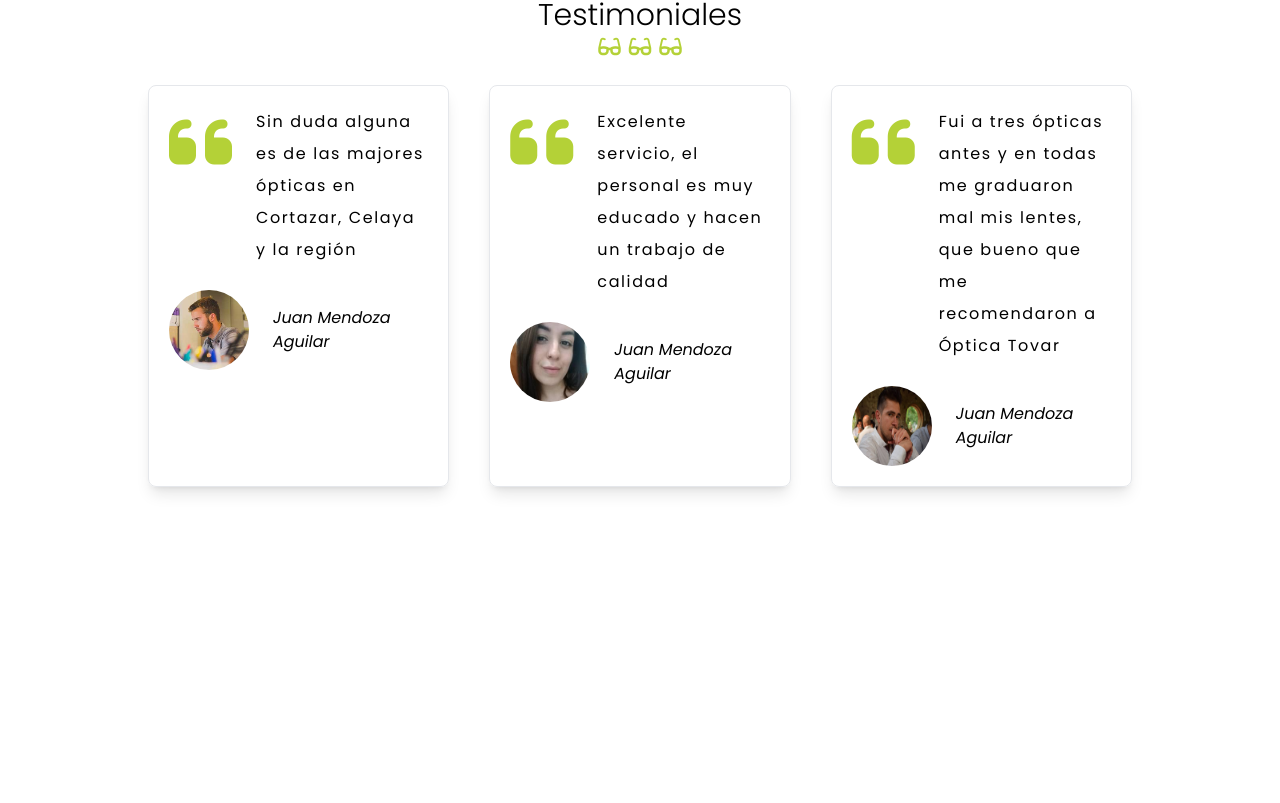
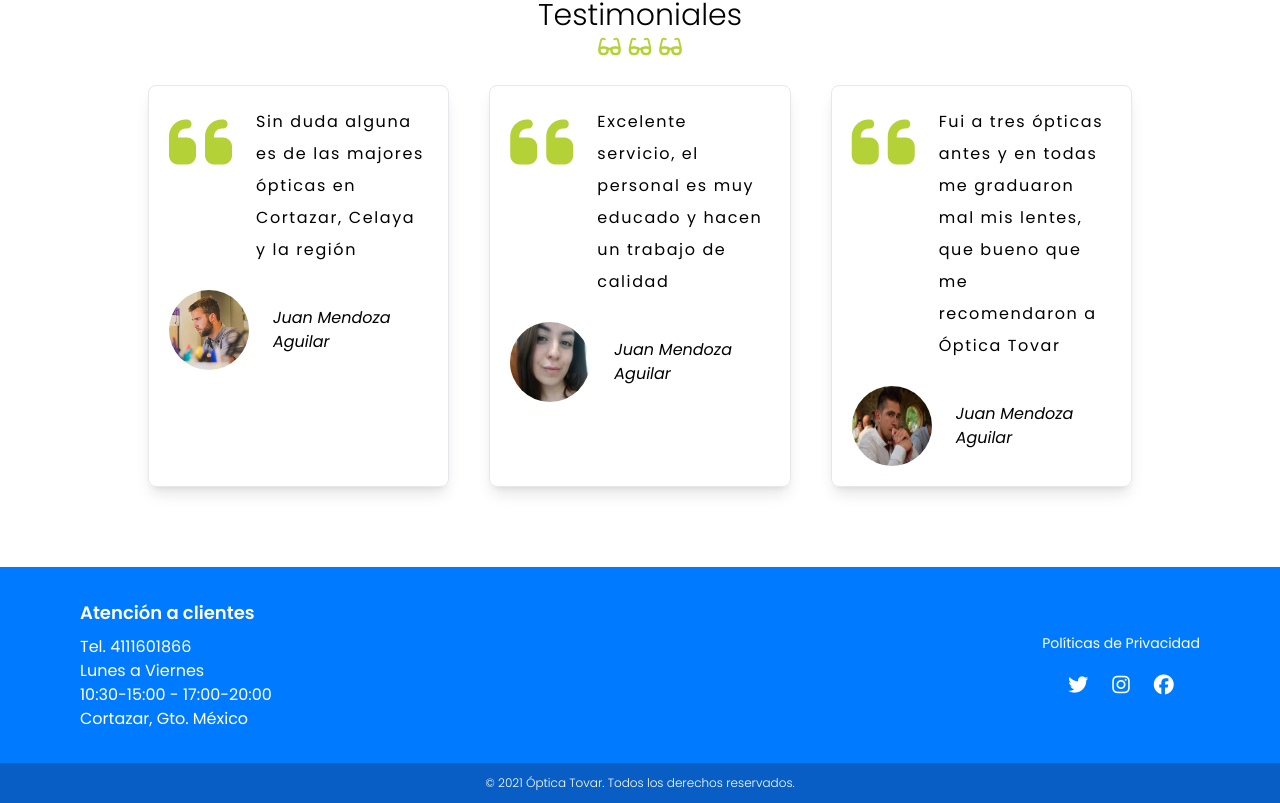
Before and after one commit to FernandoAcTr/ProyectoUnirFrontend, a React (Vite) app: page / in a window 1280 px wide. Shown: the part 2679-3482 px from the top of the page. Before the commit the page ends 3246 px from the top, so only its background shows below. Built offline with nearby package versions, Linux system fonts and the light colour scheme.

Commit message:
feat: agregar componente Footer a la página de inicio

```diff
--- /dev/null
+++ b/src/pages/home/footer.tsx
@@ -0,0 +1,46 @@
+const Footer = () => {
+  return (
+    <footer className='bg-primary-700 text-white pt-8'>
+      <div className='max-w-6xl mx-auto px-4 flex flex-col md:flex-row justify-between items-center'>
+        {/* Información de atención al cliente */}
+        <div className='text-center md:text-left'>
+          <h3 className='text-lg font-semibold'>Atención a clientes</h3>
+          <p className='mt-2'>
+            Tel.{' '}
+            <a href='tel:4111601866' className='hover:underline'>
+              4111601866
+            </a>
+          </p>
+          <p>Lunes a Viernes</p>
+          <p>10:30-15:00 - 17:00-20:00</p>
+          <p>Cortazar, Gto. México</p>
+        </div>
+        {/* Enlaces y redes sociales */}
+        <div className='mt-6 md:mt-0 text-center'>
+          <div className='mb-4'>
+            <a href='/privacidad' className='text-sm hover:underline'>
+              Políticas de Privacidad
+            </a>
+          </div>
+          <div className='flex justify-center space-x-6'>
+            <a href='https://twitter.com' target='_blank' className='hover:text-gray-300'>
+              <i className='fab fa-twitter text-xl' />
+            </a>
+            <a href='https://instagram.com' target='_blank' className='hover:text-gray-300'>
+              <i className='fab fa-instagram text-xl' />
+            </a>
+            <a href='https://facebook.com' target='_blank' className='hover:text-gray-300'>
+              <i className='fab fa-facebook text-xl' />
+            </a>
+          </div>
+        </div>
+      </div>
+
+      <div className='bg-primary-800'>
+        <p className='text-center mt-8 text-xs py-3 font-light'>&copy; 2021 Óptica Tovar. Todos los derechos reservados.</p>
+      </div>
+    </footer>
+  )
+}
+
+export default Footer
--- a/src/pages/home/index.tsx
+++ b/src/pages/home/index.tsx
@@ -4,6 +4,7 @@ import Nuevo from './nuevo'
 import Mapa from './mapa'
 import CallToAction from './call_to_action'
 import Testimonials from './testimonials'
+import Footer from './footer'
 
 const HomePage = () => {
   return (
@@ -14,6 +15,7 @@ const HomePage = () => {
       <Mapa />
       <CallToAction />
       <Testimonials />
+      <Footer />
     </div>
   )
 }
```
